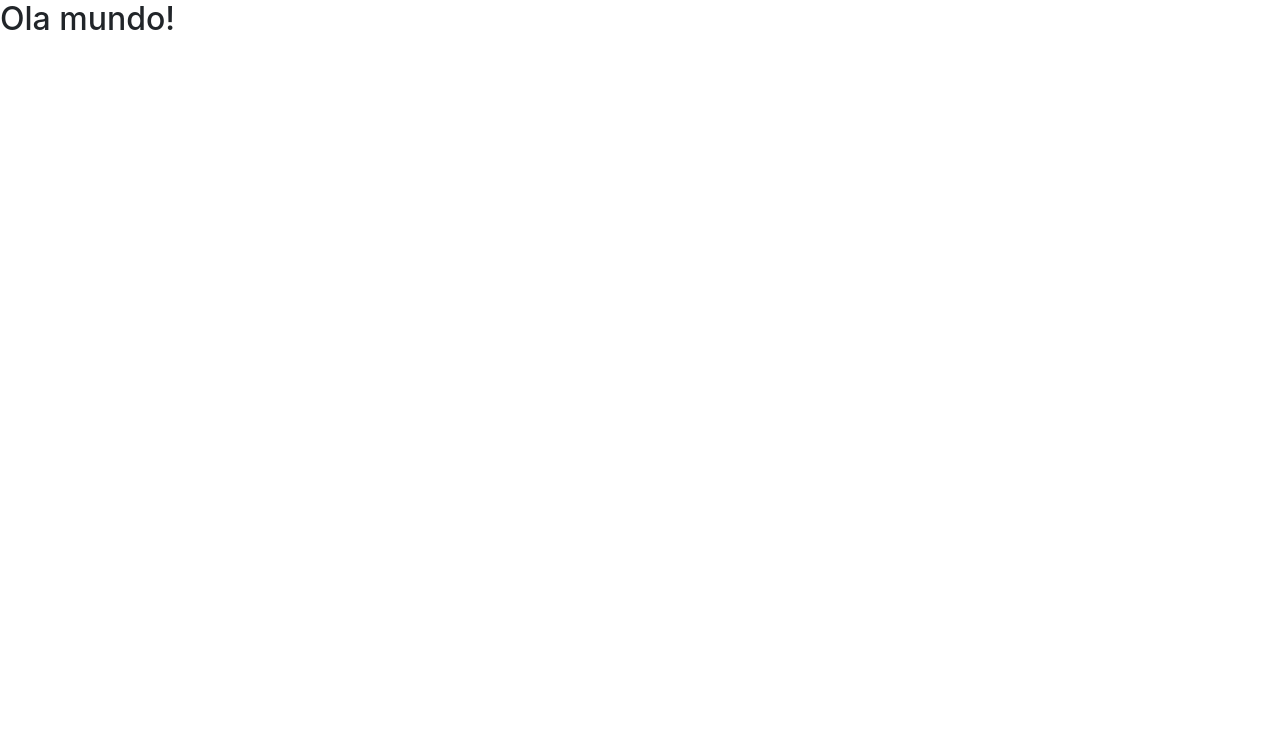
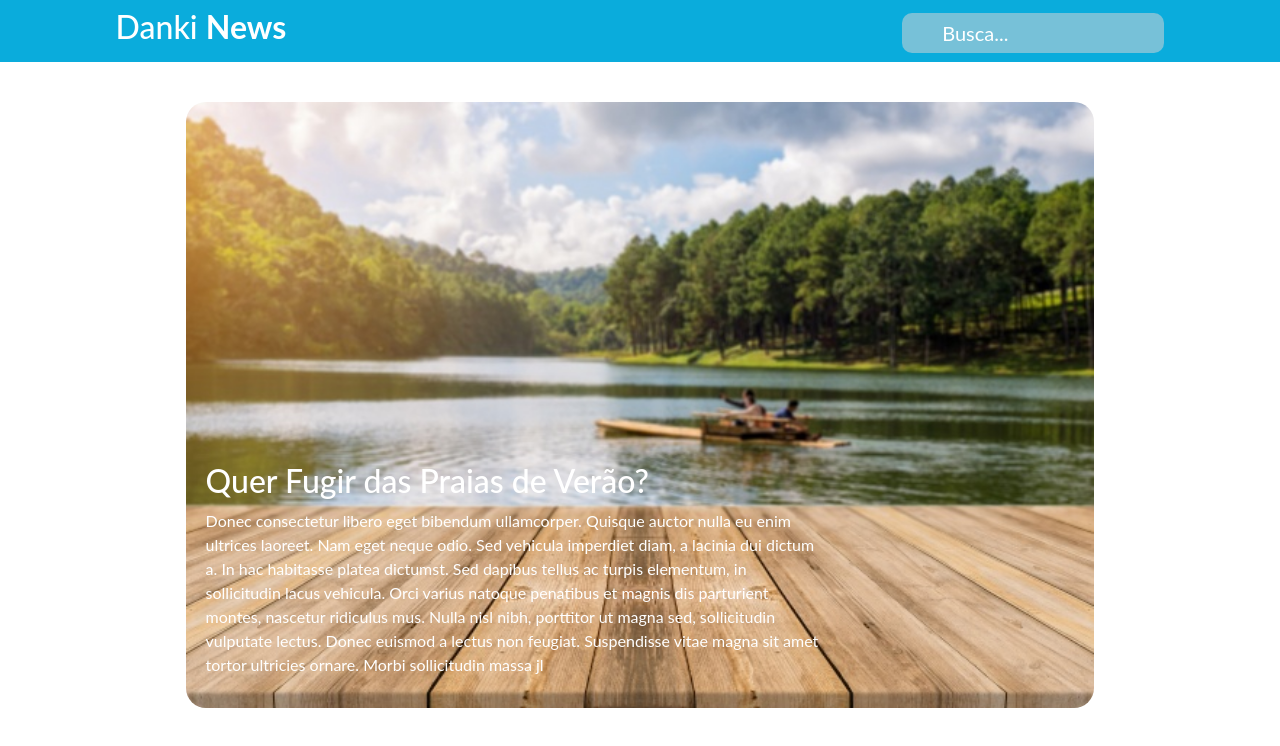
Before and after one commit to 9893j/projeto_noticia_Danki, a website: page pages/home.html in a window 1280 px wide. Drawn offline with nearby package versions, Linux system fonts and the light colour scheme.

Commit message:
new branch

```diff
--- a/pages/home.html
+++ b/pages/home.html
@@ -3,12 +3,37 @@
 <head>
     <meta charset="UTF-8">
     <meta name="viewport" content="width=device-width, initial-scale=1.0">
+    <link rel="preconnect" href="https://fonts.gstatic.com">
     <link rel="stylesheet" href="/public/style.css">
     <link rel="stylesheet" href="https://stackpath.bootstrapcdn.com/bootstrap/4.5.2/css/bootstrap.min.css" integrity="sha384-JcKb8q3iqJ61gNV9KGb8thSsNjpSL0n8PARn9HuZOnIxN0hoP+VmmDGMN5t9UJ0Z" crossorigin="anonymous">
     <title>Document</title>
 </head>
 <body>
-    <h2>Ola mundo!</h2>
+    <header>
+        <section class="center">
+            <div class="logo">
+                <h2><span>Danki <b>News</b></span></h2>
+            </div><!--Logo-->
+            <div class="form-busca">
+                <i class="fa fa-search" aria-hidden="true"></i>
+                <input name="busca" type="text" placeholder="Busca...">
+            </div>
+        </section>
+    </header>
+
+    <section class="noticia-destaque">
+        <div class="center">
+            <div class="img-destaque">
+                <div class="overlay-destaque">
+                <div class="title-destaque-descricao">
+                    <h2>Quer Fugir das Praias de Verão?</h2>
+                    <p>Donec consectetur libero eget bibendum ullamcorper. Quisque auctor nulla eu enim ultrices laoreet. Nam eget neque odio. Sed vehicula imperdiet diam, a lacinia dui dictum a. In hac habitasse platea dictumst. Sed dapibus tellus ac turpis elementum, in sollicitudin lacus vehicula. Orci varius natoque penatibus et magnis dis parturient montes, nascetur ridiculus mus. Nulla nisl nibh, porttitor ut magna sed, sollicitudin vulputate lectus. Donec euismod a lectus non feugiat. Suspendisse vitae magna sit amet tortor ultricies ornare. Morbi sollicitudin massa jl</p>
+                </div>
+                <img src="/public/images/landscape.jpg" alt="">
+                </div>
+            </div><!--img-destaque-->
+        </div>
+    </section>
 
 </body>
 </html>
--- a/public/style.css
+++ b/public/style.css
@@ -2,5 +2,112 @@
     margin: 0;
     padding: 0;
     box-sizing: border-box;
+    font-family: 'Lato', sans-serif;
+}
 
+header{
+    padding: 8px 0;
+    background-color: #0aacdc;
 }
+
+.center{
+    max-width: 1100px;
+    margin: 0 auto;
+    padding: 0 2%;
+    display: flex;
+}
+
+.logo{
+    width: 50%;
+}
+
+.logo h2{
+    color: white;
+}
+
+.form-busca{
+    margin-top: 5px;
+    width: 50%;
+    text-align: right;
+}
+
+.form-busca{
+    display: inline-block;
+    max-width: 100%;
+    position: relative;
+}
+
+.form-busca i {
+    position: relative;
+    left: 10px;
+    top: 7px;
+    color: white;
+    font-size: 20px;
+}
+
+.form-busca input{
+    height: 40px;
+    width: 50%;
+    border: 0;
+    font-size: 20px;
+    color: white;
+    background-color: #77c1d8;
+    padding-left: 40px;
+    border-radius: 10px;
+}
+
+::placeholder { /* Chrome, Firefox, Opera, Safari 10.1+ */
+    color: white;
+    opacity: 1; /* Firefox */
+  }
+
+  :-ms-input-placeholder { /* Internet Explorer 10-11 */
+    color: white;
+  }
+
+  ::-ms-input-placeholder { /* Microsoft Edge */
+    color: white;
+  }
+
+  section.noticia-destaque{
+      padding:40px 0;
+  }
+
+  section.noticia-destaque > .center{
+      max-width: 960px;
+  }
+
+  /*Add sobre navegador - serve para melhorar a performance ao carregar fontes externas*/
+
+
+  /*IMG center*/
+.img-destaque{
+    width:100%;
+    position: relative;
+}
+
+.img-destaque img{
+    width: 100%;
+    border-radius: 20px;
+}
+
+.title-destaque-descricao{
+    position: absolute;
+    bottom: 0;
+    left: 10px;
+    top: 350px;
+    padding: 10px;
+    max-width: 70%;
+    color: white;
+    z-index: 2;
+}
+
+.overlay-destaque{
+    position: absolute;
+    width: 100%;
+    height: 100%;
+    top: 0;
+    left: 0;
+    background-color: rgba(0, 0, 0, 0.4);
+    z-index: 1;
+}
```
Also changed, not shown: public/images/landscape.jpg (added).
